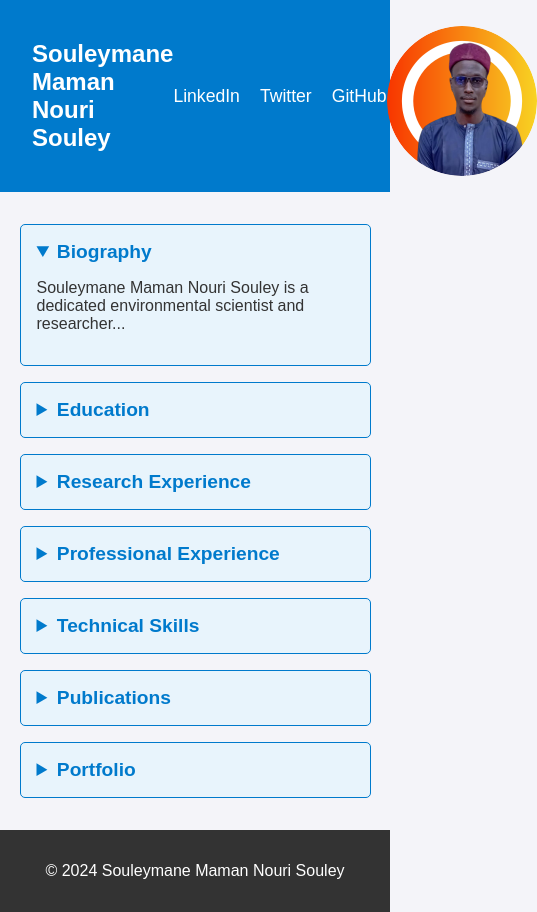
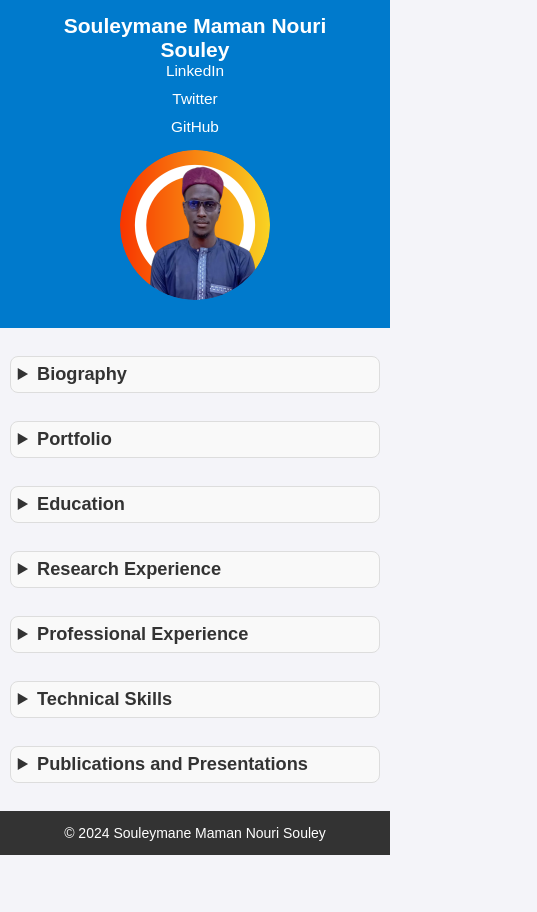
Before and after one commit to halieute/professional-cv, a plain HTML site: page index.html in a window 390 px wide. Shown: the whole page, 537 px wide, since content can reach past the window. After the commit the page ends 855 px from the top, so only its background shows below. Drawn offline with Linux system fonts and the light colour scheme.

Commit message:
Updated index.html with collapsible sections and improved layout

```diff
--- a/index.html
+++ b/index.html
@@ -5,13 +5,23 @@
     <meta name="viewport" content="width=device-width, initial-scale=1.0">
     <title>Souleymane Maman Nouri Souley - Professional CV</title>
     <style>
+        /* Global Reset */
+        * {
+            margin: 0;
+            padding: 0;
+            box-sizing: border-box;
+        }
+
+        /* Body Styling */
         body {
             font-family: Arial, sans-serif;
-            margin: 0;
-            padding: 0;
             background-color: #f4f4f9;
             color: #333;
+            font-size: 14px; /* Adjust font size */
+            overflow-y: auto; /* Add scroll for long content */
         }
+
+        /* Header Styling */
         header {
             display: flex;
             justify-content: space-between;
@@ -19,68 +29,123 @@
             background-color: #007acc;
             color: white;
             padding: 1em 2em;
+            flex-wrap: wrap; /* Allow items to wrap on smaller screens */
         }
+
         header .name {
             font-size: 1.5em;
             font-weight: bold;
         }
+
         header img {
             width: 150px;
             height: 150px;
             border-radius: 50%;
+            margin-top: 10px;
         }
+
         .social-links {
             display: flex;
             gap: 20px;
+            flex-wrap: wrap; /* Allow social links to wrap on smaller screens */
         }
+
         .social-links a {
             color: white;
             text-decoration: none;
             font-size: 1.1em;
         }
+
         .social-links a:hover {
             text-decoration: underline;
         }
+
+        /* Main Content Styling */
         main {
             margin: 2em auto;
-            width: 90%;
-            max-width: 800px;
+            width: 95%; /* Increase width for more space */
+            max-width: 1200px; /* Adjust maximum width */
         }
-        details summary {
-            font-size: 1.2em;
+
+        /* Section Styling */
+        section {
+            margin-bottom: 2em;
+        }
+
+        /* Accordion Effect */
+        details {
+            margin-bottom: 0.5em;
+            padding: 0.5em;
+            background-color: #f9f9f9;
+            border: 1px solid #ddd;
+            border-radius: 8px;
+        }
+
+        details[open] {
+            background-color: #e6f7ff; /* Highlight open sections */
+        }
+
+        summary {
+            font-size: 1.3em;
             font-weight: bold;
             cursor: pointer;
+        }
+
+        summary:hover {
             color: #007acc;
         }
-        details {
-            margin-bottom: 1em;
-            padding: 1em;
-            background-color: #e8f4fc;
-            border: 1px solid #007acc;
-            border-radius: 5px;
+
+        section h2 {
+            color: #007acc;
         }
+
+        /* List Styling */
         ul {
             list-style-type: disc;
             margin-left: 20px;
         }
-        img {
-            max-width: 100%;
-            height: auto;
-            margin-top: 10px;
-        }
+
+        /* Footer Styling */
         footer {
             background-color: #333;
             color: white;
             text-align: center;
             padding: 1em 0;
         }
+
         footer a {
             color: #00aced;
             margin: 0 10px;
             text-decoration: none;
         }
+
         footer a:hover {
             text-decoration: underline;
+        }
+
+        /* Responsive Design */
+        @media (max-width: 768px) {
+            header {
+                flex-direction: column;
+                text-align: center;
+            }
+            header img {
+                margin: 1em 0;
+            }
+            .social-links {
+                flex-direction: column;
+                gap: 10px;
+            }
+            main {
+                width: 95%; /* Reduce side margins on smaller screens */
+            }
+        }
+
+        /* Lazy Loading for Images */
+        img[loading="lazy"] {
+            display: block;
+            max-width: 100%;
+            height: auto;
         }
     </style>
 </head>
@@ -92,13 +157,31 @@
             <a href="https://x.com/NouriSoule22856?t=4zDyk1SPtPulr55QZVjeXw&s=09" target="_blank">Twitter</a>
             <a href="https://github.com/halieute" target="_blank">GitHub</a>
         </div>
-        <img src="profile-pic.png" alt="Profile Picture">
+        <img src="profile-pic.png" alt="Profile Picture" loading="lazy">
     </header>
     <main>
-        <details open>
+        <section>
+            <details>
                 <summary>Biography</summary>
-            <p>Souleymane Maman Nouri Souley is a dedicated environmental scientist and researcher...</p>
+                <p>Souleymane Maman Nouri Souley is a dedicated environmental scientist and researcher with a strong background in Fisheries, Aquaculture, Climate Change, Marine Sciences, and Environmental Assessment. Currently pursuing a Master's in Climate Change and Marine Sciences at the Atlantic Technical University in Cabo Verde. His expertise includes remote sensing, water quality monitoring etc.</p>
+                <p>Souleymane's academic journey began with a Bachelor's degree in Environment and Ecology from Université de Diffa, Niger, where he specialized in Fisheries and Aquatic Resources Management. He furthered his education with a Master's in Environmental Assessment and Sustainable Development from the same university, conducting significant research on the population dynamics of Mormyridae in the Niger River.</p>
+                <p>Professionally, Souleymane has gained valuable experience through various roles, including internships and volunteering. For his Bachelor's degree, he interned at the General Directorate of Environment and Water and Forests in Niger, where he conducted fish farming experiments at the NGO ONIRES MAHALI. His work involved carrying out a comparative study of two types of fish feed one industrial and imported, and the other produced on the farm on two species of fish from the Claridae family (Clarias gariepinus and Heterobranchus bidorsalis). For his Master's degree, he continued his internship at the same directorate, further enhancing his research and practical skills.</p>
+                <p>Souleymane is also an active volunteer with several organizations focused on climate change and environmental conservation, including Climate Change Africa Opportunities, YOUNGO, Climate Solution International, Global Youth Biodiversity Network, SDG7 Youth Constituency, and OpenStreetMap. His volunteer work involves engaging in community-based conservation efforts, promoting sustainable development, and contributing to global environmental initiatives.</p>
+                <p>He has been involved in several impactful projects, such as analyzing chlorophyll-a concentration in the Gulf of Guinea using MODIS satellite data and processing Aerosol Optical Depth (AOD) data for atmospheric assessments in Cabo Verde. He is also a key contributor to the Digital Twin Cabo Verde project, which integrates various environmental data to create a comprehensive digital model of the region.</p>
+                <p>His skills encompass coding in Python, R, and MATLAB, remote sensing, hyperspectral imaging, and geospatial analysis using ArcGIS and QGIS. Souleymane's fieldwork experience includes water quality sampling, biodiversity assessments, and data collection in coastal environments.</p>
+                <p>Souleymane's research has been recognized through publications and presentations, including a research article on the exploitation parameters for the Mormyrus rume population in the River Niger and a posters presentations at an international conferences.</p>
+                <p>With a passion for environmental conservation and sustainable development, Souleymane Maman Nouri Souley continues to contribute to the scientific community through his research and fieldwork, aiming to make a positive impact on the environment and society.</p>
             </details>
+        </section>
+
+        <section>
+            <details>
+                <summary>Portfolio</summary>
+                <img src="Portofolio_Maps/rivers_of_Niger.png" alt="Niger River Map from Hydroshed dataset" loading="lazy">
+            </details>
+        </section>
+
+        <section>
             <details>
                 <summary>Education</summary>
                 <ul>
@@ -107,6 +190,9 @@
                     <li><strong>Bachelor in Environment and Ecology</strong><br>Université de Diffa, Niger - 2016–2019</li>
                 </ul>
             </details>
+        </section>
+
+        <section>
             <details>
                 <summary>Research Experience</summary>
                 <ul>
@@ -115,6 +201,9 @@
                     <li>Volunteer Research Assistant - GDEWF</li>
                 </ul>
             </details>
+        </section>
+
+        <section>
             <details>
                 <summary>Professional Experience</summary>
                 <ul>
@@ -122,31 +211,32 @@
                     <li>Research Intern - GDEWF & NGO ONIRES MAHALI</li>
                 </ul>
             </details>
+        </section>
+
+        <section>
             <details>
                 <summary>Technical Skills</summary>
                 <ul>
                     <li>Remote Sensing: Hyperspectral imaging, MODIS, Google Earth Engine</li>
                     <li>Data Analysis: Python, R, MATLAB</li>
                     <li>GIS: ArcGIS, QGIS, geospatial analysis</li>
-                <li>Fieldwork: Water quality sampling, biodiversity assessments</li>
                 </ul>
             </details>
+        </section>
+
+        <section>
             <details>
-            <summary>Publications</summary>
+                <summary>Publications and Presentations</summary>
                 <ul>
-                <li>Exploitation Parameters for the Mormyrus rume Population</li>
-                <li>First Assessment of Mormyridae Diversity</li>
-                <li>Population of Mormyridae on the Niger River</li>
+                    <li>Article on Mormyrus rume population in the River Niger</li>
+                    <li>Poster presentation on climate change impacts at international conferences</li>
                 </ul>
             </details>
-        <details>
-            <summary>Portfolio</summary>
-            <p>Below is an example of a map created for the Niger River:</p>
-            <img src="Portofolio_Maps/rivers_of_Niger.png" alt="Niger River Map">
-        </details>
+        </section>
     </main>
+
     <footer>
-        <p>© 2024 Souleymane Maman Nouri Souley</p>
+        <p>&copy; 2024 Souleymane Maman Nouri Souley</p>
     </footer>
 </body>
 </html>
```
Lines whose indentation alone changed are shown as unchanged.
